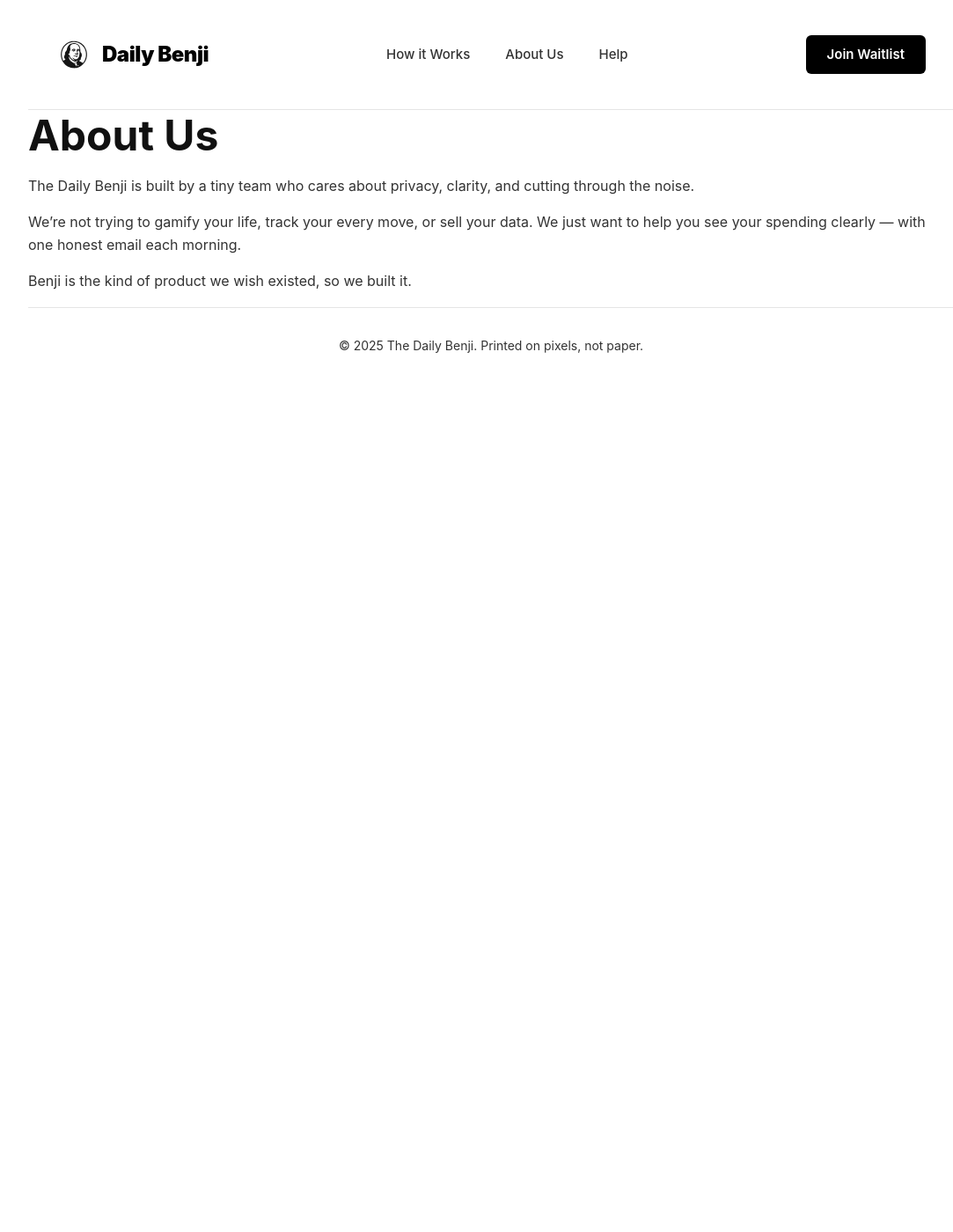
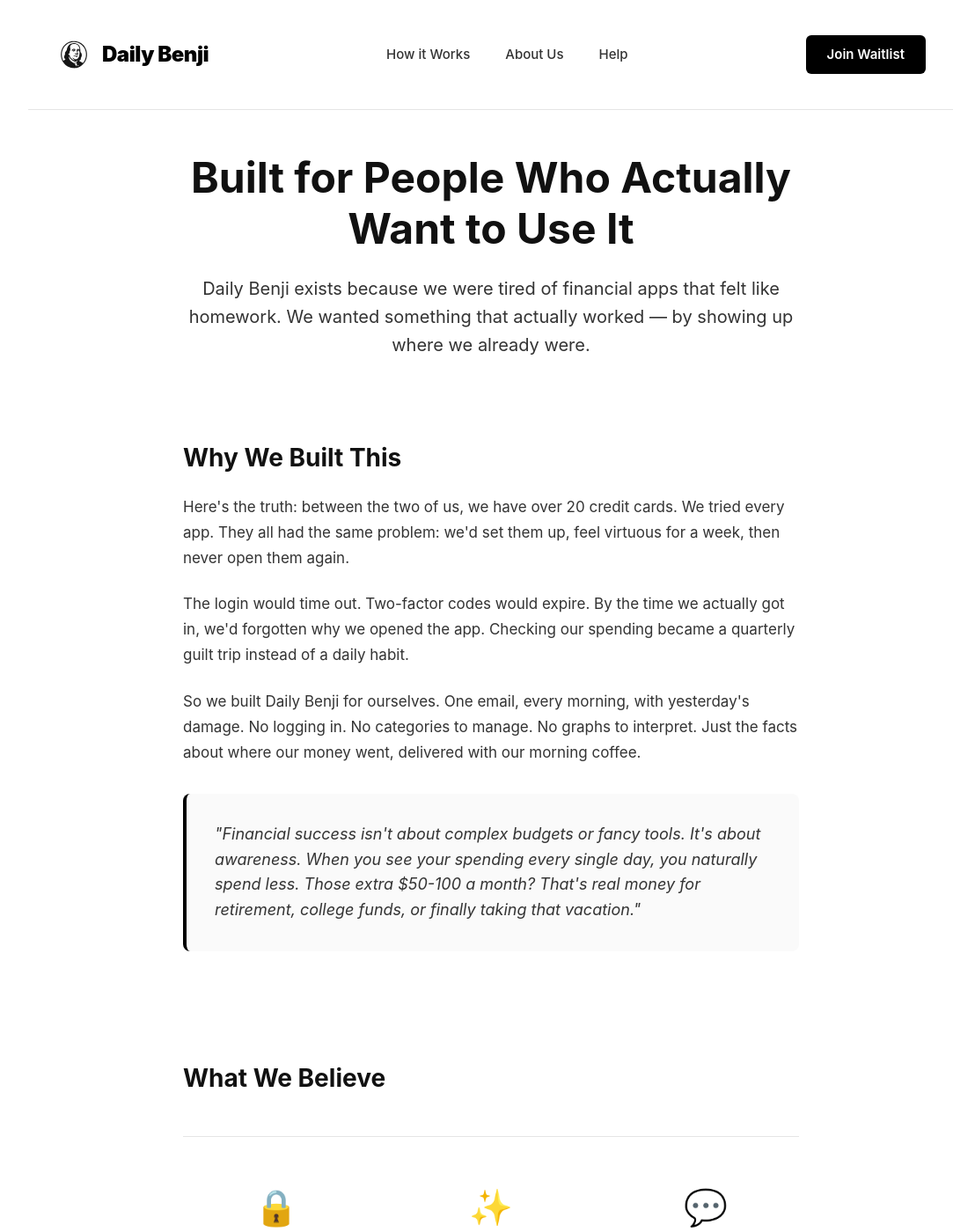
Before and after one commit to mincho/dailybenji, a Jekyll site: the page built from about.html, in a window 1280 px wide and 1400 px high. Shown: the whole window at 88% size, without its empty margins (82-1165 px from the left). Built offline with Jekyll 4.4.1, drawn with Linux system fonts in a browser that asks for light colours; some of the changed text lies outside the part shown.

Commit message:
Improve About Us page

```diff
--- /dev/null
+++ b/about.html
@@ -0,0 +1,377 @@
+---
+layout: default
+title: About - Daily Benji
+---
+
+<style>
+    /* About Page Styles */
+    .about-hero {
+        max-width: 700px;
+        margin: 0 auto;
+        padding: 3rem 0 2rem;
+        text-align: center;
+    }
+
+    .about-hero h1 {
+        margin-bottom: 1.5rem;
+    }
+
+    .about-intro {
+        font-size: 1.25rem;
+        line-height: 1.6;
+        color: var(--gray-700);
+    }
+
+    .story-section {
+        max-width: 700px;
+        margin: 0 auto;
+        padding: 3rem 0;
+    }
+
+    .story-section h2 {
+        font-size: 1.75rem;
+        margin-bottom: 1.5rem;
+    }
+
+    .story-section p {
+        font-size: 1.0625rem;
+        line-height: 1.7;
+        margin-bottom: 1.5rem;
+        color: var(--gray-700);
+    }
+
+    .philosophy-grid {
+        display: grid;
+        grid-template-columns: repeat(3, 1fr);
+        gap: 2rem;
+        margin: 3rem 0;
+        padding: 3rem 0;
+        border-top: 1px solid var(--gray-200);
+        border-bottom: 1px solid var(--gray-200);
+    }
+
+    .philosophy-item {
+        text-align: center;
+    }
+
+    .philosophy-icon {
+        font-size: 2.5rem;
+        margin-bottom: 1rem;
+    }
+
+    .philosophy-item h3 {
+        font-size: 1.25rem;
+        margin-bottom: 0.5rem;
+    }
+
+    .philosophy-item p {
+        font-size: 0.875rem;
+        color: var(--gray-600);
+        margin: 0;
+    }
+
+    .belief-box {
+        background: var(--gray-50);
+        padding: 2rem;
+        border-radius: 8px;
+        margin: 2rem 0;
+        border-left: 4px solid var(--black);
+    }
+
+    .belief-box p {
+        font-size: 1.125rem;
+        line-height: 1.6;
+        margin: 0;
+        font-style: italic;
+    }
+
+    .business-model {
+        background: white;
+        border: 2px solid var(--gray-200);
+        border-radius: 8px;
+        padding: 2rem;
+        margin: 3rem 0;
+    }
+
+    .business-model h3 {
+        margin-bottom: 1rem;
+    }
+
+    .model-list {
+        list-style: none;
+        padding: 0;
+    }
+
+    .model-list li {
+        display: flex;
+        align-items: flex-start;
+        gap: 1rem;
+        margin-bottom: 1rem;
+    }
+
+    .model-list .icon {
+        font-size: 1.25rem;
+        flex-shrink: 0;
+        margin-top: 0.125rem;
+    }
+
+    .anti-list {
+        display: grid;
+        grid-template-columns: repeat(2, 1fr);
+        gap: 2rem;
+        margin: 2rem 0;
+    }
+
+    .anti-item {
+        display: flex;
+        align-items: flex-start;
+        gap: 1rem;
+    }
+
+    .anti-item .no {
+        color: #dc3545;
+        font-size: 1.5rem;
+        font-weight: 700;
+        flex-shrink: 0;
+    }
+
+    .anti-item h4 {
+        margin-bottom: 0.25rem;
+    }
+
+    .anti-item p {
+        font-size: 0.875rem;
+        color: var(--gray-600);
+        margin: 0;
+    }
+
+    .future-section {
+        text-align: center;
+        padding: 3rem 0;
+        max-width: 600px;
+        margin: 0 auto;
+    }
+
+    .cta-section {
+        background: var(--black);
+        color: white;
+        text-align: center;
+        padding: 4rem 2rem;
+        margin-top: 4rem;
+        border-radius: 12px;
+    }
+
+    .cta-section h2 {
+        color: white;
+        margin-bottom: 1rem;
+    }
+
+    .cta-section p {
+        color: rgba(255, 255, 255, 0.8);
+        margin-bottom: 2rem;
+    }
+
+    .cta-button {
+        display: inline-block;
+        padding: 1rem 2rem;
+        background: white;
+        color: var(--black);
+        text-decoration: none;
+        border-radius: 6px;
+        font-weight: 600;
+        transition: all 0.2s;
+    }
+
+    .cta-button:hover {
+        transform: translateY(-2px);
+        box-shadow: 0 8px 20px rgba(255, 255, 255, 0.2);
+    }
+
+    @media (max-width: 768px) {
+        .philosophy-grid {
+            grid-template-columns: 1fr;
+            gap: 2rem;
+        }
+
+        .anti-list {
+            grid-template-columns: 1fr;
+        }
+    }
+</style>
+
+<section class="about-hero">
+    <h1>Built for People Who Actually Want to Use It</h1>
+    <p class="about-intro">
+        Daily Benji exists because we were tired of financial apps that felt
+        like homework. We wanted something that actually worked — by showing up
+        where we already were.
+    </p>
+</section>
+
+<section class="story-section">
+    <h2>Why We Built This</h2>
+
+    <p>
+        Here's the truth: between the two of us, we have over 20 credit cards.
+        We tried every app. They all had the same problem: we'd set them up,
+        feel virtuous for a week, then never open them again.
+    </p>
+
+    <p>
+        The login would time out. Two-factor codes would expire. By the time we
+        actually got in, we'd forgotten why we opened the app. Checking our
+        spending became a quarterly guilt trip instead of a daily habit.
+    </p>
+
+    <p>
+        So we built Daily Benji for ourselves. One email, every morning, with
+        yesterday's damage. No logging in. No categories to manage. No graphs to
+        interpret. Just the facts about where our money went, delivered with our
+        morning coffee.
+    </p>
+
+    <div class="belief-box">
+        <p>
+            "Financial success isn't about complex budgets or fancy tools. It's
+            about awareness. When you see your spending every single day, you
+            naturally spend less. Those extra $50-100 a month? That's real money
+            for retirement, college funds, or finally taking that vacation."
+        </p>
+    </div>
+</section>
+
+<section class="story-section">
+    <h2>What We Believe</h2>
+
+    <div class="philosophy-grid">
+        <div class="philosophy-item">
+            <div class="philosophy-icon">🔒</div>
+            <h3>Privacy First</h3>
+            <p>
+                We only see forwarded emails. Never your passwords, never your
+                accounts.
+            </p>
+        </div>
+
+        <div class="philosophy-item">
+            <div class="philosophy-icon">✨</div>
+            <h3>Simplicity Wins</h3>
+            <p>One email, one purpose. No feature creep, no complexity.</p>
+        </div>
+
+        <div class="philosophy-item">
+            <div class="philosophy-icon">💬</div>
+            <h3>Honest Communication</h3>
+            <p>
+                No marketing BS. No fake urgency. Just straight talk about your
+                money.
+            </p>
+        </div>
+    </div>
+
+    <h3>The Anti-App App</h3>
+
+    <p>
+        We're exhausted by apps that demand constant attention. Push
+        notifications. Streaks to maintain. Achievements to unlock. Points to
+        earn. It's all designed to keep you engaged, not to actually help.
+    </p>
+
+    <div class="anti-list">
+        <div class="anti-item">
+            <span class="no">✗</span>
+            <div>
+                <h4>No Surveillance</h4>
+                <p>
+                    We don't track your location, browsing, or shopping habits
+                </p>
+            </div>
+        </div>
+
+        <div class="anti-item">
+            <span class="no">✗</span>
+            <div>
+                <h4>No Manipulation</h4>
+                <p>No push notifications or guilt trips about your spending</p>
+            </div>
+        </div>
+
+        <div class="anti-item">
+            <span class="no">✗</span>
+            <div>
+                <h4>No Data Mining</h4>
+                <p>Your purchase history isn't our product to sell</p>
+            </div>
+        </div>
+
+        <div class="anti-item">
+            <span class="no">✗</span>
+            <div>
+                <h4>No Complexity</h4>
+                <p>No 47 features you'll never use. Just daily awareness.</p>
+            </div>
+        </div>
+    </div>
+</section>
+
+<section class="story-section">
+    <div class="business-model">
+        <h3>How We Stay Independent</h3>
+
+        <ul class="model-list">
+            <li>
+                <span class="icon">💵</span>
+                <div>
+                    <strong>Simple subscription model:</strong> You pay us a few
+                    dollars a month, we send you emails. No investors to please,
+                    no data to monetize.
+                </div>
+            </li>
+            <li>
+                <span class="icon">🛠️</span>
+                <div>
+                    <strong>Bootstrapped by choice:</strong> We're building this
+                    with our own money and early customer support. This keeps us
+                    focused on what you actually need.
+                </div>
+            </li>
+            <li>
+                <span class="icon">🤝</span>
+                <div>
+                    <strong>Aligned incentives:</strong> We only succeed if you
+                    find Daily Benji valuable enough to pay for. No tricks, no
+                    dark patterns, no ads.
+                </div>
+            </li>
+        </ul>
+    </div>
+</section>
+
+<section class="future-section">
+    <h2>What's Next</h2>
+
+    <p>
+        We believe in keeping things simple, but we're not stubborn. As Daily
+        Benji grows, we'll listen to what you need. Maybe that's better
+        insights, family sharing, or something we haven't thought of yet.
+    </p>
+
+    <p>
+        What won't change: our commitment to simplicity, privacy, and that
+        satisfying moment when you see exactly where your money went yesterday.
+    </p>
+
+    <p style="margin-top: 2rem">
+        <strong>Got ideas? Questions? Just want to say hi?</strong><br />
+        Email us at
+        <a href="mailto:hello@dailybenji.com">hello@dailybenji.com</a>
+    </p>
+</section>
+
+<div class="cta-section">
+    <h2>Ready to Try Something That Actually Works?</h2>
+    <p>
+        Join a small but growing group of people who wake up financially aware.
+    </p>
+    <a href="/get-started" class="cta-button">Get Daily Benji</a>
+</div>
--- a/about.md
+++ /dev/null
@@ -1,12 +0,0 @@
----
-layout: default
-title: About Us
----
-
-# About Us
-
-The Daily Benji is built by a tiny team who cares about privacy, clarity, and cutting through the noise.
-
-We’re not trying to gamify your life, track your every move, or sell your data. We just want to help you see your spending clearly — with one honest email each morning.
-
-Benji is the kind of product we wish existed, so we built it.
--- a/how-it-works.html
+++ b/how-it-works.html
@@ -586,6 +586,8 @@ title: How It Works - Daily Benji
 
 <div class="cta-section">
     <h2>Ready to Never Wonder Where Your Money Went?</h2>
-    <p>Join thousands who wake up knowing exactly what they spent</p>
+    <p>
+        Join a small but growing group of people who wake up financially aware.
+    </p>
     <a href="/get-started" class="cta-button">Get Your Daily Benji</a>
 </div>
```
